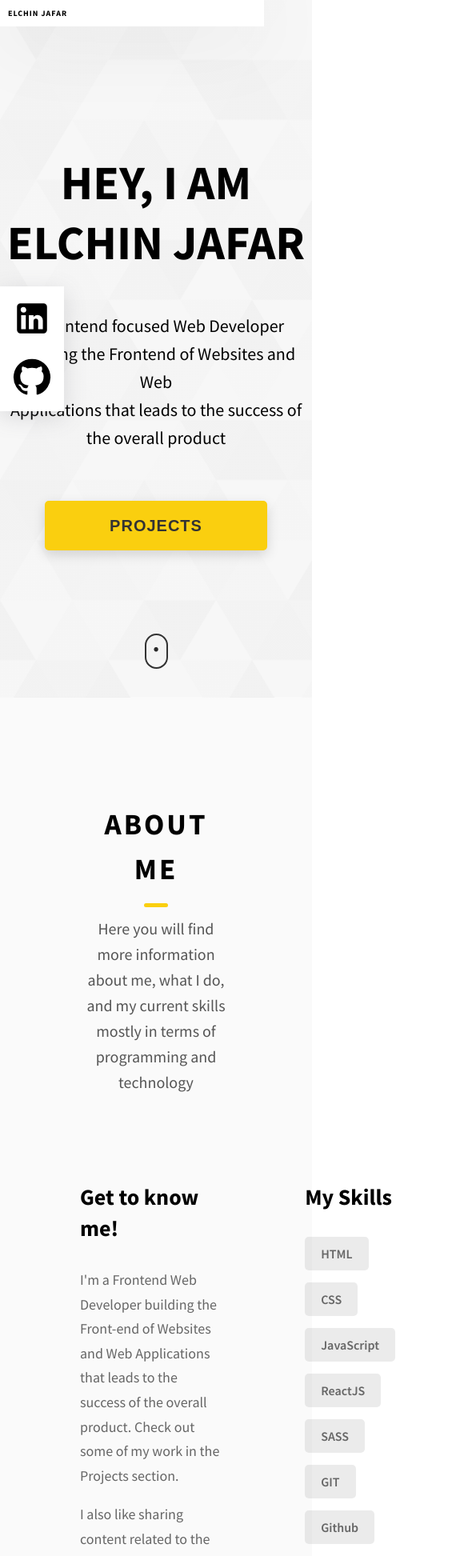
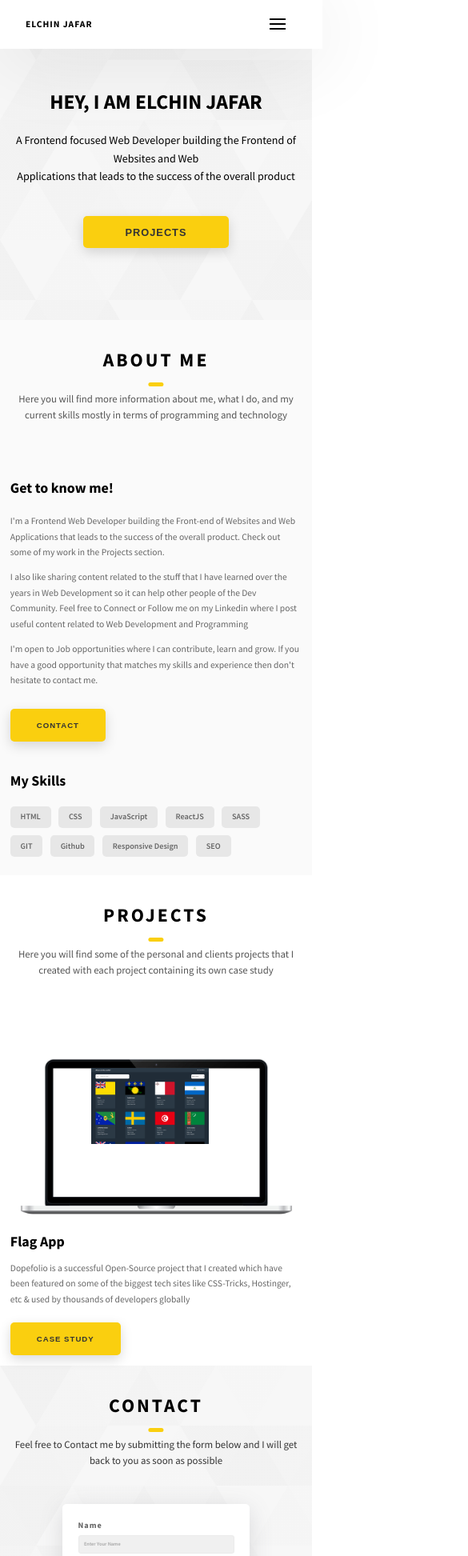
Before and after one commit to elchin-jafar/portfolio, a React (Vite) app: page / in a window 390 px wide. Shown: the top 1945 px of the page at 80% size, 585 px wide, since content can reach past the window. Built offline with nearby package versions, Linux system fonts and the light colour scheme.

Commit message:
add responsive css

```diff
--- a/package.json
+++ b/package.json
@@ -14,6 +14,7 @@
     "@mui/icons-material": "^5.11.11",
     "@mui/material": "^5.11.11",
     "clsx": "^1.2.1",
+    "hamburger-react": "^2.5.0",
     "react": "^18.2.0",
     "react-dom": "^18.2.0"
   },
--- a/src/components/project-element/ProjectElement.module.css
+++ b/src/components/project-element/ProjectElement.module.css
@@ -47,3 +47,24 @@
     line-height: 1.7;
     margin-bottom: 3rem;
 }
+
+@media only screen and (max-width: 395px) {
+    .project-element {
+        display: initial;
+    }
+    .image {
+        margin-right: initial;
+    }
+    .laptopImg {
+        width: 54rem;
+    }
+    .innerImg {
+        position: absolute;
+        width: 40.3rem;
+        top: 16px;
+        left: 46px;
+    }
+    .mainImg {
+        width: 23rem;
+    }
+ }
--- a/src/index.css
+++ b/src/index.css
@@ -21,3 +21,9 @@ body {
   margin: 0;
   padding: 0;
 }
+
+@media only screen and (max-width: 395px) {
+    :root {
+      font-size: 40%;
+    }
+}
--- a/src/pages/About.module.css
+++ b/src/pages/About.module.css
@@ -75,3 +75,17 @@
 .skills {
     max-width: 60rem;
 }
+
+@media only screen and (max-width: 395px) {
+   .about {
+    padding: 2rem;
+   }
+   .about-me__down-side {
+    max-width: initial;
+    flex-direction: column;
+   }
+   .my-skills {
+    margin-left: initial;
+    margin-top: 3rem;
+   }
+}
--- a/src/pages/Contact.module.css
+++ b/src/pages/Contact.module.css
@@ -86,3 +86,29 @@
 .form button {
     margin-left: auto;
 }
+
+@media only screen and (max-width: 395px) {
+  .contact {
+    padding: 2rem;
+  }
+  .form form {
+    padding: 3rem;
+  }
+  .form form input,
+  .form form textarea {
+    font-family: inherit;
+    margin-left: 0;
+    color: #333;
+    padding: 1rem;
+    margin-bottom: 2rem;
+    border: 1px solid #ebebeb;
+    font-size: 1rem;
+    letter-spacing: 0;
+    background-color: #f0f0f0;
+    border-radius: 3px;
+    font-weight: 600;
+}
+.form form textarea {
+    height: 5rem;
+}
+}
--- a/src/pages/Footer.module.css
+++ b/src/pages/Footer.module.css
@@ -44,3 +44,18 @@
     font-size: 1.2rem;
     text-align: center;
 }
+
+@media only screen and (max-width: 395px) {
+  .footer {
+    padding: 2rem;
+  }
+  .sign {
+    display: none;
+  }
+  .copyright {
+    display: none;
+  }
+  .flex {
+    border-bottom: initial;
+  }
+  }
--- a/src/pages/Main.module.css
+++ b/src/pages/Main.module.css
@@ -84,3 +84,18 @@
 .socials svg:hover {
     background-color: rgba(250, 207, 15, .2);
 }
+
+@media only screen and (max-width: 395px) {
+  .main {
+    padding: 0 2rem;
+  }
+  .header-2 {
+    font-size: 4rem;
+  }
+  .socials {
+    display: none;
+  }
+  .mouse-animation {
+    display: none;
+  }
+}
--- a/src/pages/Navbar.jsx
+++ b/src/pages/Navbar.jsx
@@ -1,5 +1,6 @@
 import React from "react";
 import classes from "./Navbar.module.css";
+import { Sling as Hamburger } from 'hamburger-react'
 
 function Navbar() {
   return (
@@ -8,6 +9,9 @@ function Navbar() {
         <a href="#main" className={classes.logo}>
           Elchin Jafar
         </a>
+        <div className={classes.hamburger}>
+          <Hamburger direction="left" size={20} />
+        </div>
         <div className={classes.navlinks}>
           <a href="#main">Home</a>
           <a href="#about">About</a>
--- a/src/pages/Navbar.module.css
+++ b/src/pages/Navbar.module.css
@@ -39,16 +39,19 @@
     padding: 2.2rem 3rem;
 }
 
+.hamburger {
+    display: none;
+}
+
 .navlinks a:hover {
     color: yellow;
 }
 
 @media only screen and (max-width: 395px) {
-    .container {
-        font-size: 1rem;
-        padding: 1rem;
-    }
     .navlinks {
         display: none;
     }
+    .hamburger {
+        display: initial;
+    }
 }
--- a/src/pages/Projects.module.css
+++ b/src/pages/Projects.module.css
@@ -12,3 +12,9 @@
     max-width: 82rem;
     margin-bottom: 15rem;
 }
+
+@media only screen and (max-width: 395px) {
+    .projects {
+        padding: 2rem;
+    }
+ }
```
Also changed, not shown: 1 other file (tests, documents, lock files or other folders).
